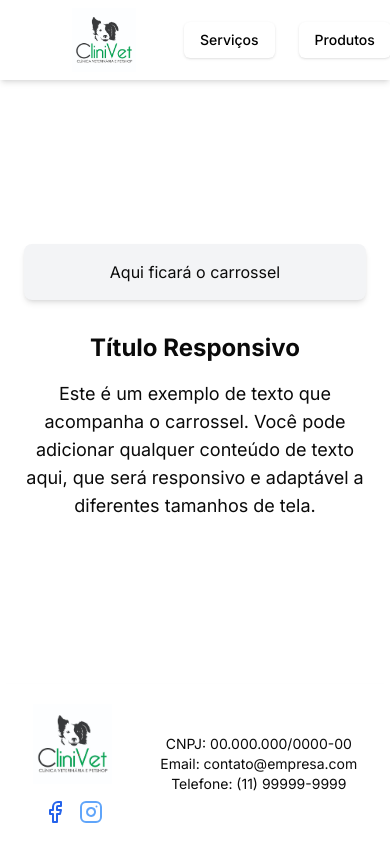
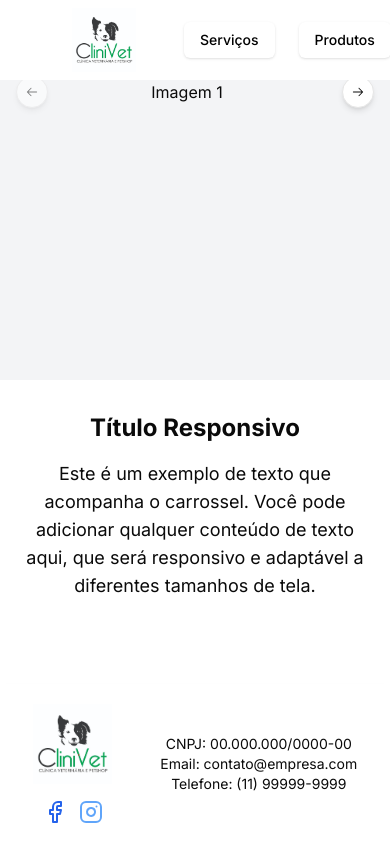
Before and after one commit to Nicolasmoss92/clini-vet, a Next.js app: page /home in a window 390 px wide. Shown: the top 844 px of the page. Built offline with nearby package versions, Linux system fonts and the light colour scheme.

Commit message:
feat: caorusel responsivo

```diff
--- a/package.json
+++ b/package.json
@@ -14,6 +14,7 @@
     "@radix-ui/react-slot": "^1.1.0",
     "class-variance-authority": "^0.7.0",
     "clsx": "^2.1.1",
+    "embla-carousel-react": "^8.2.1",
     "lucide-react": "^0.438.0",
     "next": "14.2.5",
     "react": "^18",
--- a/src/app/home/page.tsx
+++ b/src/app/home/page.tsx
@@ -1,3 +1,10 @@
+import {
+  Carousel,
+  CarouselContent,
+  CarouselItem,
+  CarouselNext,
+  CarouselPrevious,
+} from "@/components/ui/carousel"
 import Footer from "@/components/layout/Footer";
 import Header from "@/components/layout/Header";
 
@@ -8,15 +15,30 @@
       <Header />
 
       {/* Corpo principal (carrossel e texto) */}
-      <main className="flex-grow flex flex-col items-center justify-center p-6">
-        {/* Carrossel (você pode usar um componente de carrossel aqui) */}
-        <div className="w-full max-w-4xl bg-gray-100 rounded-lg shadow-md mb-8">
-          {/* Substitua este div pelo seu componente de carrossel */}
-          <p className="p-4 text-center">Aqui ficará o carrossel</p>
+      <main className="flex-grow flex flex-col items-center p-0 w-full">
+        {/* Carrossel ajustado */}
+        <div className="relative w-full h-[300px] md:h-[500px] bg-gray-100 overflow-hidden mb-0">
+          <Carousel>
+            <CarouselContent className="w-full h-full">
+              <CarouselItem className="w-full h-full flex items-center justify-center">Imagem 1</CarouselItem>
+              <CarouselItem className="w-full h-full flex items-center justify-center">Imagem 2</CarouselItem>
+              <CarouselItem className="w-full h-full flex items-center justify-center">Imagem 3</CarouselItem>
+            </CarouselContent>
+
+            {/* Botão anterior centralizado verticalmente à esquerda */}
+            <CarouselPrevious className="absolute top-1/2 left-4 transform -translate-y-1/2 bg-white p-2 rounded-full shadow-md z-10">
+              &lt;
+            </CarouselPrevious>
+
+            {/* Botão próximo centralizado verticalmente à direita */}
+            <CarouselNext className="absolute top-1/2 right-4 transform -translate-y-1/2 bg-white p-2 rounded-full shadow-md z-10">
+              &gt;
+            </CarouselNext>
+          </Carousel>
         </div>
 
         {/* Texto adicional */}
-        <div className="w-full max-w-2xl text-center">
+        <div className="w-full max-w-2xl text-center mt-8 px-4">
           <h2 className="text-2xl font-bold mb-4">Título Responsivo</h2>
           <p className="text-lg">
             Este é um exemplo de texto que acompanha o carrossel. Você pode adicionar qualquer conteúdo de texto aqui, que será responsivo e adaptável a diferentes tamanhos de tela.
--- /dev/null
+++ b/src/components/ui/carousel.tsx
@@ -0,0 +1,262 @@
+"use client"
+
+import * as React from "react"
+import { ArrowLeftIcon, ArrowRightIcon } from "@radix-ui/react-icons"
+import useEmblaCarousel, {
+  type UseEmblaCarouselType,
+} from "embla-carousel-react"
+
+import { cn } from "@/lib/utils"
+import { Button } from "@/components/ui/button"
+
+type CarouselApi = UseEmblaCarouselType[1]
+type UseCarouselParameters = Parameters<typeof useEmblaCarousel>
+type CarouselOptions = UseCarouselParameters[0]
+type CarouselPlugin = UseCarouselParameters[1]
+
+type CarouselProps = {
+  opts?: CarouselOptions
+  plugins?: CarouselPlugin
+  orientation?: "horizontal" | "vertical"
+  setApi?: (api: CarouselApi) => void
+}
+
+type CarouselContextProps = {
+  carouselRef: ReturnType<typeof useEmblaCarousel>[0]
+  api: ReturnType<typeof useEmblaCarousel>[1]
+  scrollPrev: () => void
+  scrollNext: () => void
+  canScrollPrev: boolean
+  canScrollNext: boolean
+} & CarouselProps
+
+const CarouselContext = React.createContext<CarouselContextProps | null>(null)
+
+function useCarousel() {
+  const context = React.useContext(CarouselContext)
+
+  if (!context) {
+    throw new Error("useCarousel must be used within a <Carousel />")
+  }
+
+  return context
+}
+
+const Carousel = React.forwardRef<
+  HTMLDivElement,
+  React.HTMLAttributes<HTMLDivElement> & CarouselProps
+>(
+  (
+    {
+      orientation = "horizontal",
+      opts,
+      setApi,
+      plugins,
+      className,
+      children,
+      ...props
+    },
+    ref
+  ) => {
+    const [carouselRef, api] = useEmblaCarousel(
+      {
+        ...opts,
+        axis: orientation === "horizontal" ? "x" : "y",
+      },
+      plugins
+    )
+    const [canScrollPrev, setCanScrollPrev] = React.useState(false)
+    const [canScrollNext, setCanScrollNext] = React.useState(false)
+
+    const onSelect = React.useCallback((api: CarouselApi) => {
+      if (!api) {
+        return
+      }
+
+      setCanScrollPrev(api.canScrollPrev())
+      setCanScrollNext(api.canScrollNext())
+    }, [])
+
+    const scrollPrev = React.useCallback(() => {
+      api?.scrollPrev()
+    }, [api])
+
+    const scrollNext = React.useCallback(() => {
+      api?.scrollNext()
+    }, [api])
+
+    const handleKeyDown = React.useCallback(
+      (event: React.KeyboardEvent<HTMLDivElement>) => {
+        if (event.key === "ArrowLeft") {
+          event.preventDefault()
+          scrollPrev()
+        } else if (event.key === "ArrowRight") {
+          event.preventDefault()
+          scrollNext()
+        }
+      },
+      [scrollPrev, scrollNext]
+    )
+
+    React.useEffect(() => {
+      if (!api || !setApi) {
+        return
+      }
+
+      setApi(api)
+    }, [api, setApi])
+
+    React.useEffect(() => {
+      if (!api) {
+        return
+      }
+
+      onSelect(api)
+      api.on("reInit", onSelect)
+      api.on("select", onSelect)
+
+      return () => {
+        api?.off("select", onSelect)
+      }
+    }, [api, onSelect])
+
+    return (
+      <CarouselContext.Provider
+        value={{
+          carouselRef,
+          api: api,
+          opts,
+          orientation:
+            orientation || (opts?.axis === "y" ? "vertical" : "horizontal"),
+          scrollPrev,
+          scrollNext,
+          canScrollPrev,
+          canScrollNext,
+        }}
+      >
+        <div
+          ref={ref}
+          onKeyDownCapture={handleKeyDown}
+          className={cn("relative", className)}
+          role="region"
+          aria-roledescription="carousel"
+          {...props}
+        >
+          {children}
+        </div>
+      </CarouselContext.Provider>
+    )
+  }
+)
+Carousel.displayName = "Carousel"
+
+const CarouselContent = React.forwardRef<
+  HTMLDivElement,
+  React.HTMLAttributes<HTMLDivElement>
+>(({ className, ...props }, ref) => {
+  const { carouselRef, orientation } = useCarousel()
+
+  return (
+    <div ref={carouselRef} className="overflow-hidden">
+      <div
+        ref={ref}
+        className={cn(
+          "flex",
+          orientation === "horizontal" ? "-ml-4" : "-mt-4 flex-col",
+          className
+        )}
+        {...props}
+      />
+    </div>
+  )
+})
+CarouselContent.displayName = "CarouselContent"
+
+const CarouselItem = React.forwardRef<
+  HTMLDivElement,
+  React.HTMLAttributes<HTMLDivElement>
+>(({ className, ...props }, ref) => {
+  const { orientation } = useCarousel()
+
+  return (
+    <div
+      ref={ref}
+      role="group"
+      aria-roledescription="slide"
+      className={cn(
+        "min-w-0 shrink-0 grow-0 basis-full",
+        orientation === "horizontal" ? "pl-4" : "pt-4",
+        className
+      )}
+      {...props}
+    />
+  )
+})
+CarouselItem.displayName = "CarouselItem"
+
+const CarouselPrevious = React.forwardRef<
+  HTMLButtonElement,
+  React.ComponentProps<typeof Button>
+>(({ className, variant = "outline", size = "icon", ...props }, ref) => {
+  const { orientation, scrollPrev, canScrollPrev } = useCarousel()
+
+  return (
+    <Button
+      ref={ref}
+      variant={variant}
+      size={size}
+      className={cn(
+        "absolute  h-8 w-8 rounded-full",
+        orientation === "horizontal"
+          ? "-left-12 top-1/2 -translate-y-1/2"
+          : "-top-12 left-1/2 -translate-x-1/2 rotate-90",
+        className
+      )}
+      disabled={!canScrollPrev}
+      onClick={scrollPrev}
+      {...props}
+    >
+      <ArrowLeftIcon className="h-4 w-4" />
+      <span className="sr-only">Previous slide</span>
+    </Button>
+  )
+})
+CarouselPrevious.displayName = "CarouselPrevious"
+
+const CarouselNext = React.forwardRef<
+  HTMLButtonElement,
+  React.ComponentProps<typeof Button>
+>(({ className, variant = "outline", size = "icon", ...props }, ref) => {
+  const { orientation, scrollNext, canScrollNext } = useCarousel()
+
+  return (
+    <Button
+      ref={ref}
+      variant={variant}
+      size={size}
+      className={cn(
+        "absolute h-8 w-8 rounded-full",
+        orientation === "horizontal"
+          ? "-right-12 top-1/2 -translate-y-1/2"
+          : "-bottom-12 left-1/2 -translate-x-1/2 rotate-90",
+        className
+      )}
+      disabled={!canScrollNext}
+      onClick={scrollNext}
+      {...props}
+    >
+      <ArrowRightIcon className="h-4 w-4" />
+      <span className="sr-only">Next slide</span>
+    </Button>
+  )
+})
+CarouselNext.displayName = "CarouselNext"
+
+export {
+  type CarouselApi,
+  Carousel,
+  CarouselContent,
+  CarouselItem,
+  CarouselPrevious,
+  CarouselNext,
+}
```
Also changed, not shown: 1 other file (tests, documents, lock files or other folders).
